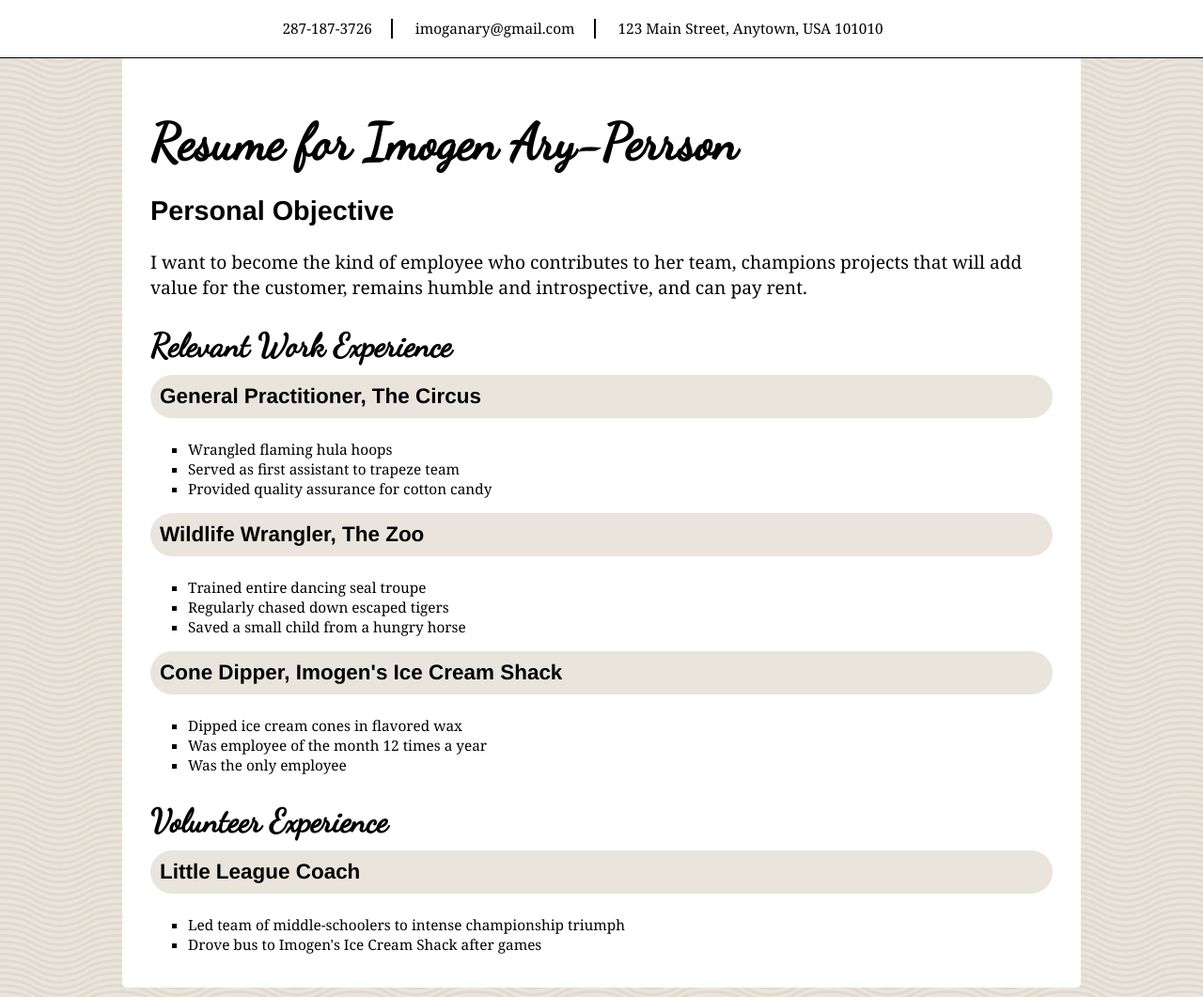
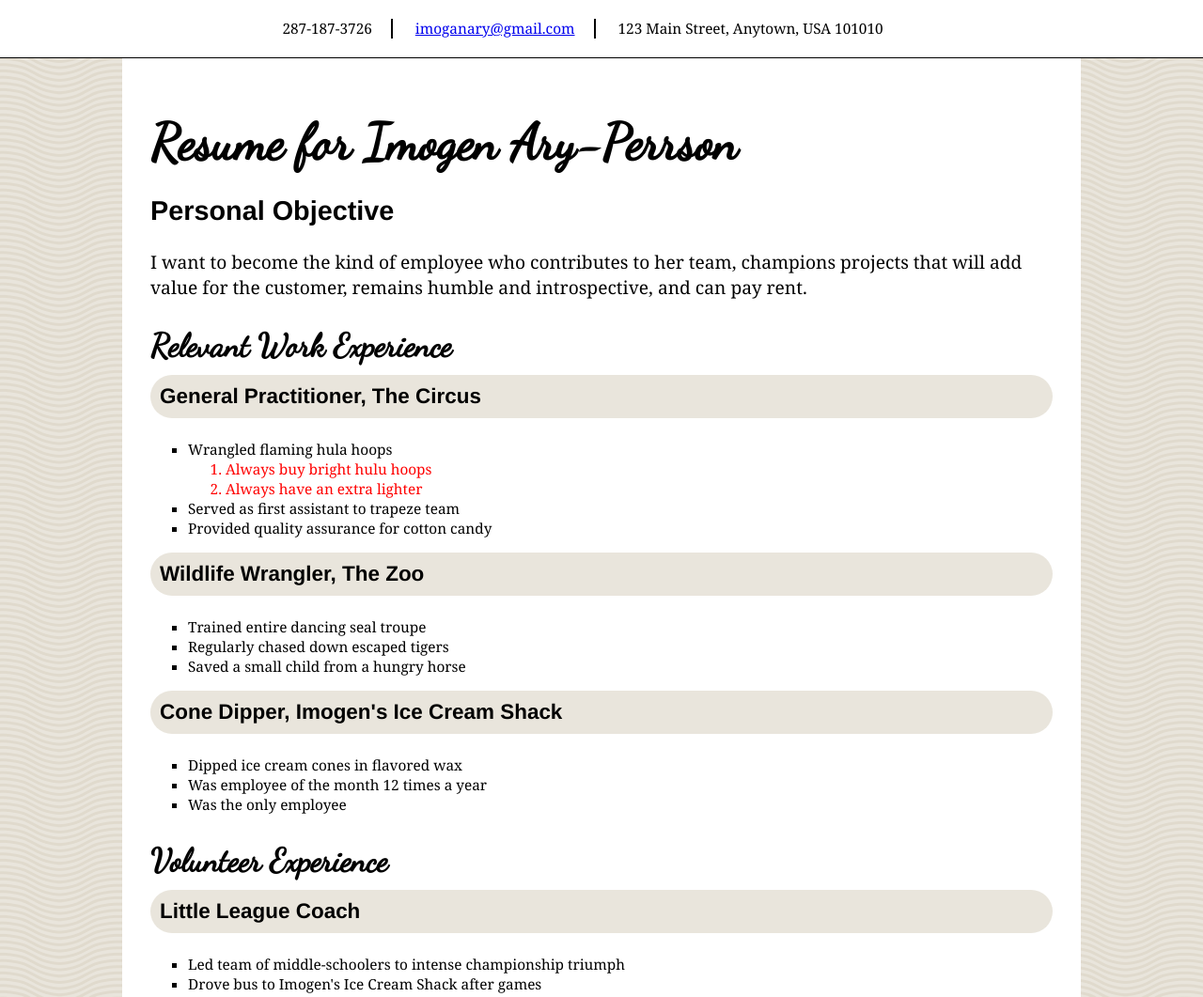
Before and after one commit to UmarFBajwa/Alexumar, a plain HTML site: page css/css-demo/index.html in a window 1280 px wide. Shown: the top 1061 px of the page at 94% size. Drawn offline with Linux system fonts and the light colour scheme.

Commit message:
Add 3_2 Release2 changes

```diff
--- a/css/css-demo/index.html
+++ b/css/css-demo/index.html
@@ -21,7 +21,7 @@
   </section>
   <section id="contact-info">
     <p>287-187-3726</p>
-    <p>imoganary@gmail.com</p>
+    <p><a href="google.com/">imoganary@gmail.com</a></p>
     <p>123 Main Street, Anytown, USA 101010</p>
   </section>
 
@@ -30,7 +30,11 @@
     <section class="job">
       <h3>General Practitioner, The Circus</h3>
       <ul class="responsibilities">
-        <li>Wrangled flaming hula hoops</li>
+        <li>Wrangled flaming hula hoops
+          <ol>
+            <li>Always buy bright hulu hoops</li>
+            <li>Always have an extra lighter</li>
+          </ol></li>
         <li>Served as first assistant to trapeze team</li>
         <li class="featured">Provided quality assurance for cotton candy</li>
       </ul>
--- a/css/css-demo/practice.css
+++ b/css/css-demo/practice.css
@@ -9,3 +9,12 @@ margin-top: 10px;
 
 .responsibilities {font-size: .8em;
 }
+
+
+
+a:hover {
+    color: hotpink;
+}
+
+
+ol > li {color: red;}
```
